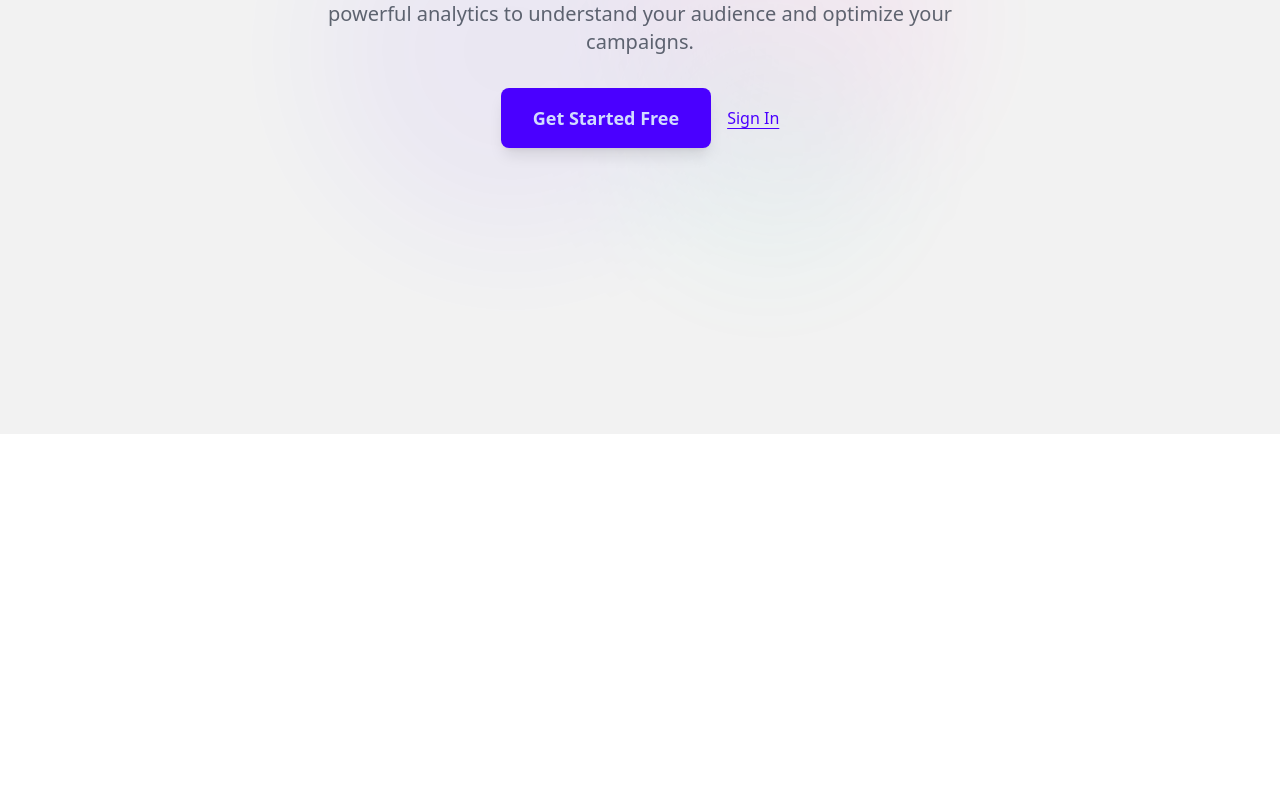
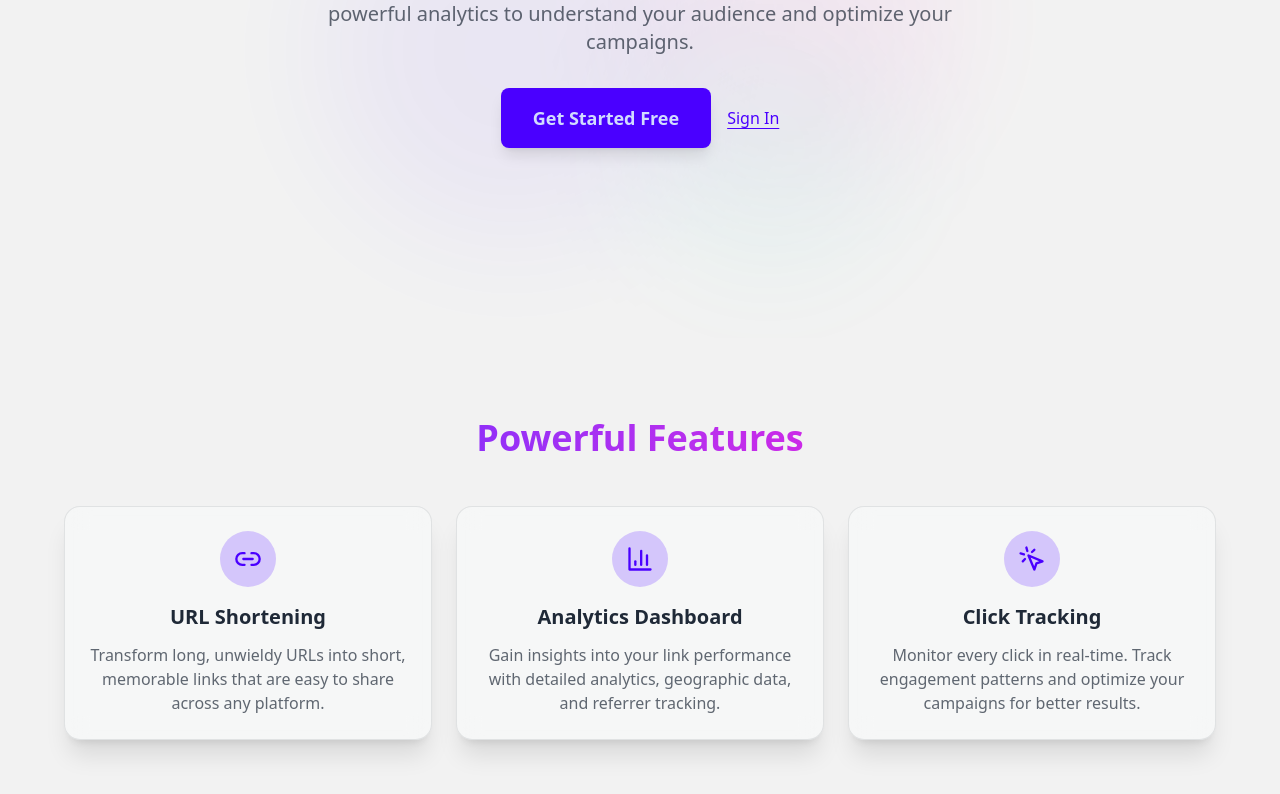
Before and after one commit to yetone/mirdb, a React (Vite) app in the folder frontend/: page / in a window 1280 px wide. Shown: the part 366-1160 px from the top of the page. Before the commit the page ends 800 px from the top, so only its background shows below. Built offline with nearby package versions, Linux system fonts and the light colour scheme.

Commit message:
feat(homepage): add Features section with three feature cards
Add FeaturesSection component displaying URL shortening, analytics
dashboard, and click tracking features using GlassMorphismCard
components with Lucide icons. Includes comprehensive unit tests.

```diff
--- /dev/null
+++ b/frontend/src/components/homepage/FeaturesSection.tsx
@@ -0,0 +1,90 @@
+/**
+ * Features Section Component
+ * Owner: Scenario 4 - Features Section Display
+ *
+ * Displays three key feature cards using GlassMorphismCard:
+ * - URL Shortening
+ * - Analytics Dashboard
+ * - Click Tracking
+ *
+ * Each card includes:
+ * - Icon (Lucide icons)
+ * - Title
+ * - Description
+ */
+
+import React from 'react';
+import { Link2, BarChart3, MousePointerClick } from 'lucide-react';
+import { GlassMorphismCard } from '../GlassMorphismCard';
+import { Feature } from '../../types/homepage';
+
+const features: Feature[] = [
+  {
+    icon: Link2,
+    title: 'URL Shortening',
+    description: 'Transform long, unwieldy URLs into short, memorable links that are easy to share across any platform.',
+  },
+  {
+    icon: BarChart3,
+    title: 'Analytics Dashboard',
+    description: 'Gain insights into your link performance with detailed analytics, geographic data, and referrer tracking.',
+  },
+  {
+    icon: MousePointerClick,
+    title: 'Click Tracking',
+    description: 'Monitor every click in real-time. Track engagement patterns and optimize your campaigns for better results.',
+  },
+];
+
+export function FeaturesSection() {
+  return (
+    <section
+      className="py-20 px-4"
+      aria-labelledby="features-heading"
+      data-testid="features-section"
+    >
+      <div className="max-w-6xl mx-auto">
+        <h2
+          id="features-heading"
+          className="text-3xl md:text-4xl font-bold text-center mb-12 bg-gradient-to-r from-primary to-secondary bg-clip-text text-transparent"
+        >
+          Powerful Features
+        </h2>
+        <div className="grid grid-cols-1 md:grid-cols-3 gap-6">
+          {features.map((feature, index) => {
+            const IconComponent = feature.icon;
+            return (
+              <GlassMorphismCard
+                key={feature.title}
+                className="flex flex-col items-center text-center hover:scale-105 transition-transform duration-300"
+                data-testid={`feature-card-${index}`}
+              >
+                <div
+                  className="w-14 h-14 rounded-full bg-primary/20 flex items-center justify-center mb-4"
+                  data-testid={`feature-icon-${index}`}
+                >
+                  <IconComponent
+                    className="w-7 h-7 text-primary"
+                    aria-hidden="true"
+                  />
+                </div>
+                <h3
+                  className="text-xl font-semibold mb-3 text-base-content"
+                  data-testid={`feature-title-${index}`}
+                >
+                  {feature.title}
+                </h3>
+                <p
+                  className="text-base-content/70"
+                  data-testid={`feature-description-${index}`}
+                >
+                  {feature.description}
+                </p>
+              </GlassMorphismCard>
+            );
+          })}
+        </div>
+      </div>
+    </section>
+  );
+}
--- a/frontend/src/components/homepage/index.ts
+++ b/frontend/src/components/homepage/index.ts
@@ -6,7 +6,7 @@
  */
 
 export { HeroSection } from './HeroSection';
-// export { FeaturesSection } from './FeaturesSection';
+export { FeaturesSection } from './FeaturesSection';
 // export { HowItWorksSection } from './HowItWorksSection';
 // export { AnalyticsPreview } from './AnalyticsPreview';
 // export { StatsSection } from './StatsSection';
--- a/frontend/src/pages/Home.tsx
+++ b/frontend/src/pages/Home.tsx
@@ -9,6 +9,7 @@
 import React from 'react';
 import { Navbar } from '../components/Navbar';
 import { HeroSection } from '../components/homepage/HeroSection';
+import { FeaturesSection } from '../components/homepage/FeaturesSection';
 import { useAuth } from '../contexts/AuthContext';
 
 export function Home() {
@@ -19,8 +20,8 @@ export function Home() {
       <Navbar />
       <main>
         <HeroSection isAuthenticated={isAuthenticated} />
+        <FeaturesSection />
         {/* Additional sections will be added by their respective scenarios */}
-        {/* <FeaturesSection /> */}
         {/* <HowItWorksSection /> */}
         {/* <AnalyticsPreview /> */}
         {/* <StatsSection /> */}
```
Also changed, not shown: 1 other file (tests, documents, lock files or other folders).
